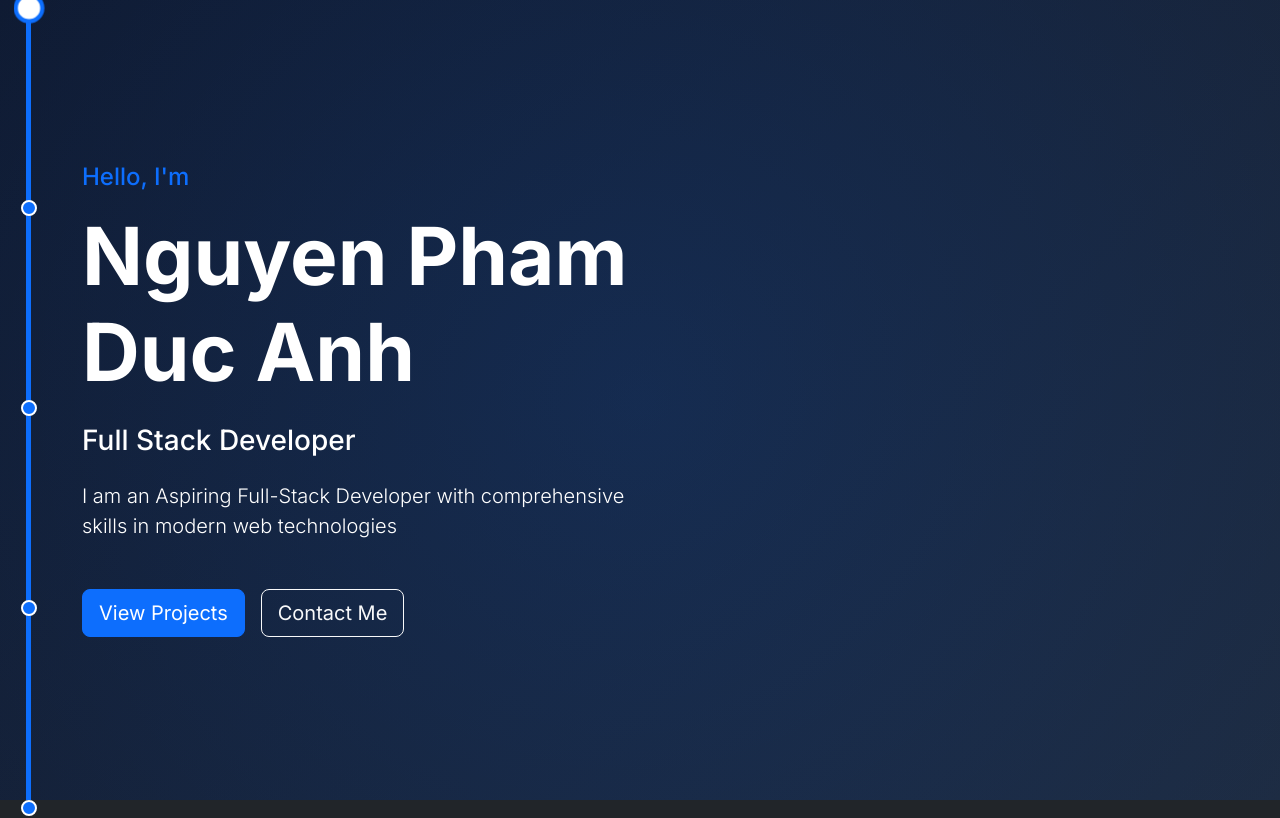
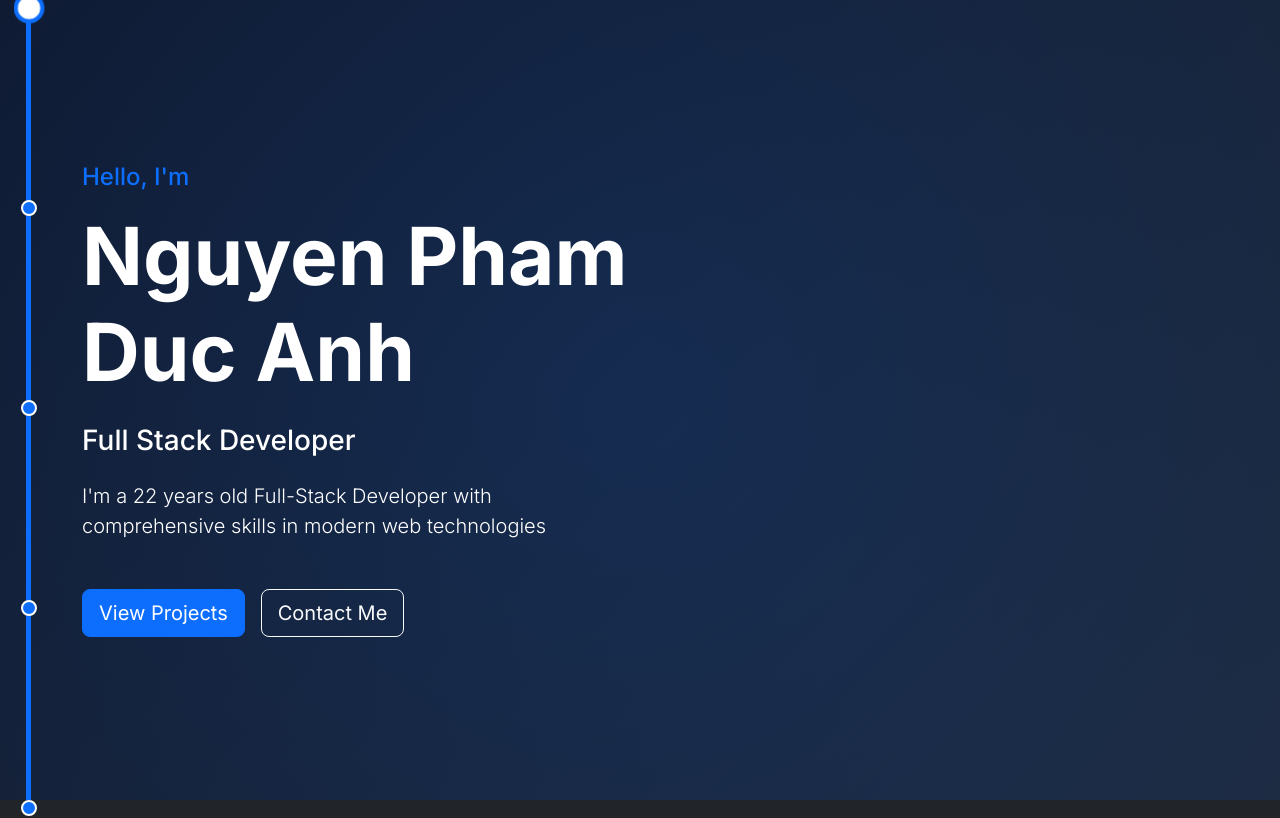
Before and after one commit to nguyenphamducanh366/FrontEnd-Portfolio, a React (Vite) app: page / in a window 1280 px wide. Shown: the top 818 px of the page. Built offline with nearby package versions, Linux system fonts and the light colour scheme.

Commit message:
update hero

```diff
--- a/src/components/Hero.jsx
+++ b/src/components/Hero.jsx
@@ -32,7 +32,7 @@ export default function Hero() {
             <h1 className="hero-text display-1 fw-bold mb-4">Nguyen Pham Duc Anh</h1>
             <h3 className="hero-text mb-4">Full Stack Developer</h3>
             <p className="hero-text lead mb-5">
-              I am an Aspiring Full-Stack Developer with comprehensive skills in modern web technologies
+              I'm a 22 years old Full-Stack Developer with comprehensive skills in modern web technologies
             </p>
             <Button
               variant="primary"
```
